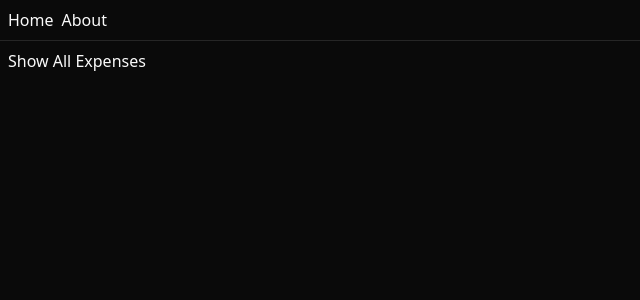
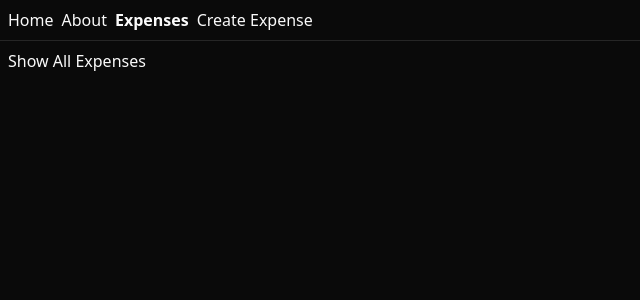
Before and after one commit to MuhdHanish/expense_tracker, a React (Vite) app in the folder client/: page /expenses in a window 1280 px wide. Shown: the top 300 px of the page, without its empty margins (0-640 px from the left). Built offline with nearby package versions, Linux system fonts and the light colour scheme; what hono would draw is missing.

Commit message:
created root component used navbar component inside root component used Root component creating route

```diff
--- a/client/src/routes/__root.tsx
+++ b/client/src/routes/__root.tsx
@@ -1,18 +1,16 @@
-import { createRootRoute, Link, Outlet } from "@tanstack/react-router";
+import { NavBar } from "@/components/navbar";
+import { createRootRoute, Outlet } from "@tanstack/react-router";
 
 export const Route = createRootRoute({
-    component: () => (
+    component: Root,
+});
+
+function Root() {
+    return (
         <>
-            <div className="p-2 flex gap-2">
-                <Link to="/" className="[&.active]:font-bold">
-                    Home
-                </Link>{" "}
-                <Link to="/about" className="[&.active]:font-bold">
-                    About
-                </Link>
-            </div>
+            <NavBar />
             <hr />
             <Outlet />
         </>
-    ),
-});
+    );
+};
```
